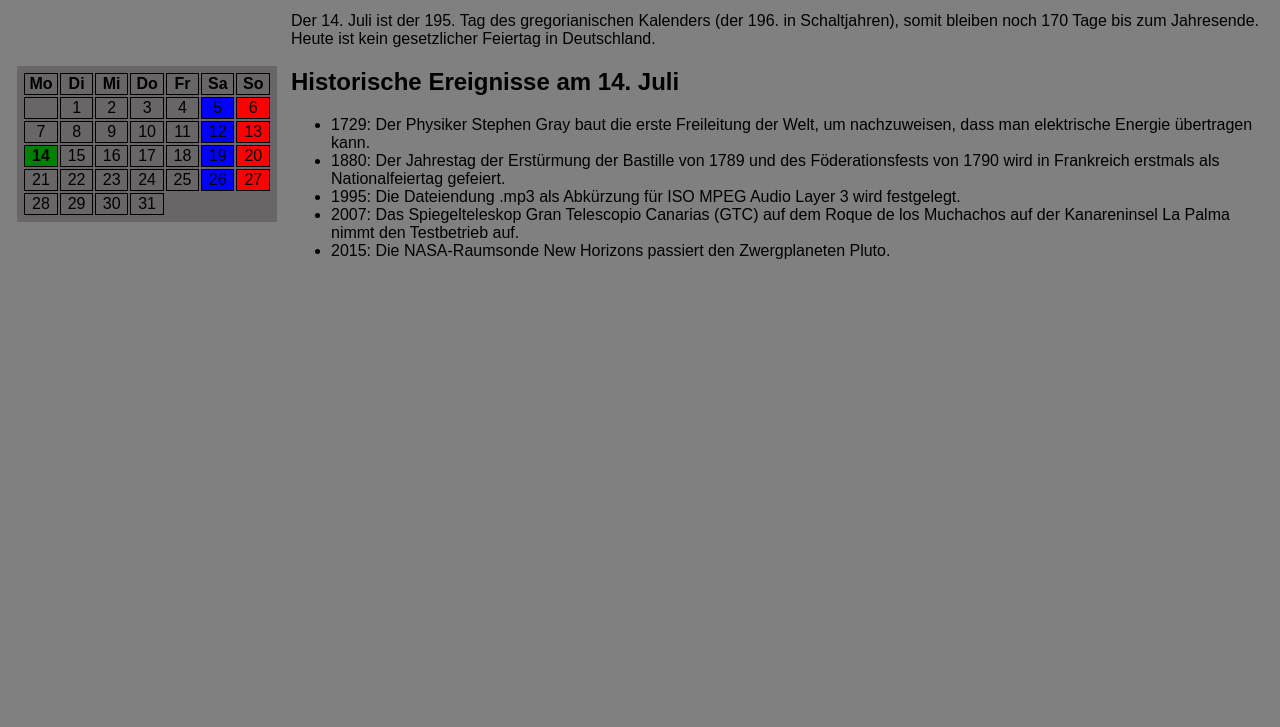
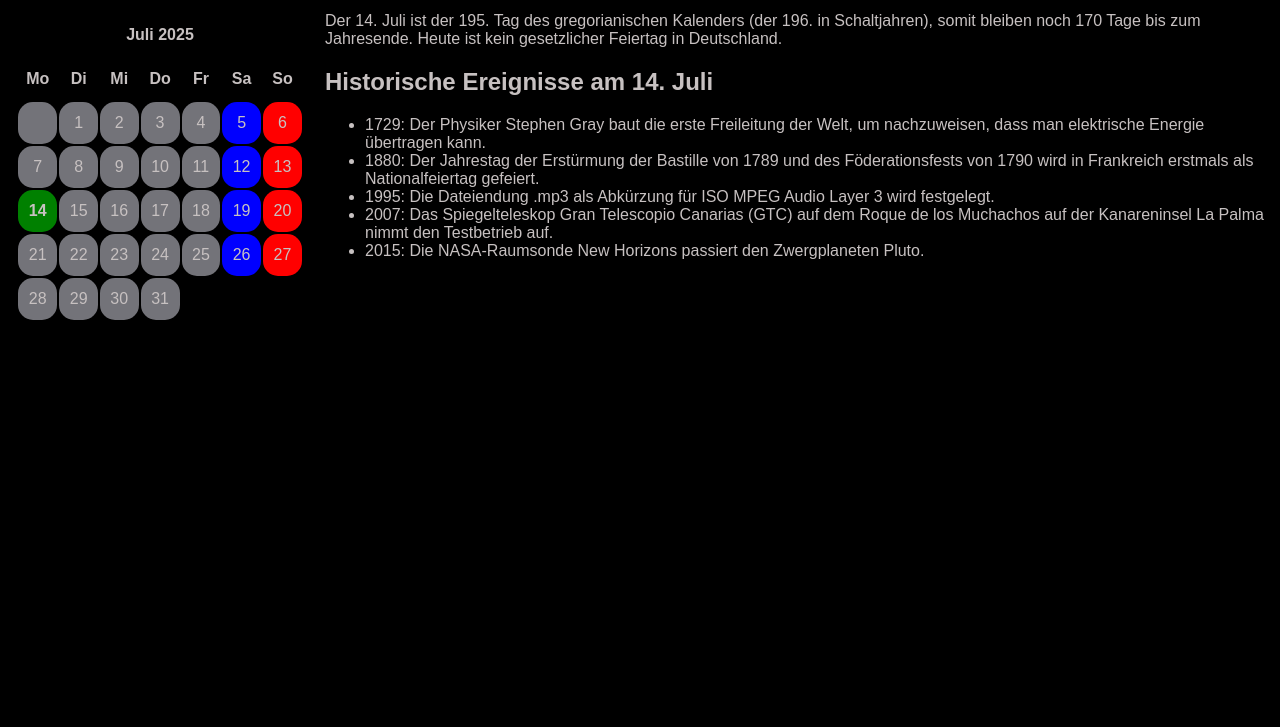
Before and after one commit to mrclksr/cdemy-js-kalender, a plain HTML site: page index.html in a window 1280 px wide. Shown: the part 73-800 px from the top of the page. Drawn offline with Linux system fonts and the light colour scheme.

Commit message:
Refactor calendar structure and update CSS for improved layout and styling

```diff
--- a/index.html
+++ b/index.html
@@ -11,9 +11,12 @@
 <body>
     <h1 class="center">Kalenderblatt vom 14.07.2025</h1>
     <div class="container">
-        <div class="calendar-container">
+        <div class="calendar_container">
             <table class="calendar">
                 <thead>
+                    <tr>
+                        <th colspan="7">Juli 2025</th>
+                    </tr>
                     <tr>
                         <th>Mo</th>
                         <th>Di</th>
@@ -25,7 +28,7 @@
                     </tr>
                 </thead>
                 <tr>
-                    <td></td>
+                    <td class="empty"></td>
                     <td>1</td>
                     <td>2</td>
                     <td>3</td>
--- a/style.css
+++ b/style.css
@@ -1,13 +1,20 @@
+body {
+  margin: 0px;
+  background-color: black;
+  color: rgb(199, 193, 193);
+  font-family: Arial, sans-serif;
+}
+
 #today {
   background-color: green;
   font-weight: bold;
 }
 
-.saturday {
+table.calendar .saturday {
   background-color: blue;
 }
 
-.sunday {
+table.calendar .sunday {
   background-color: red;
 }
 
@@ -22,15 +29,26 @@ table.calendar {
 
 table.calendar th,
 td {
-  width: 2em;
-  max-width: 2em;
+  width: 2.5em;
+  max-width: 2.5em;
+  height: 2.5em;
   text-align: center;
-  border: 1px solid;
+  /*border: 1px solid;*/
   border-collapse: collapse;
+  border-radius: 15px;
+}
+
+table.calendar td {
+  background-color: rgb(229, 229, 241, 0.5);
+}
+
+
+table.calendar td:empty {
+  pointer-events: none;
 }
 
 table.calendar td:hover {
-  background-color: yellow;
+  background-color: rgba(255, 255, 255, 0.65);
   font-style: bold;
 }
 
@@ -49,20 +67,8 @@ table.calendar td:hover {
   padding: 5px;
 }
 
-.calendar-container {
+.calendar_container {
   margin: auto;
   width: 90%;
-  background-color: rgb(104, 102, 102);
+  /* background-color: rgb(104, 102, 102);*/
 }
-
-body {
-  background-color: grey;
-  font-family: Arial, sans-serif;
-}
-
-#calendar_header {
-  text-align: center;
-  font-size: 2em;
-  margin-top: 20px;
-  background-color: lightpink;
-}
```
